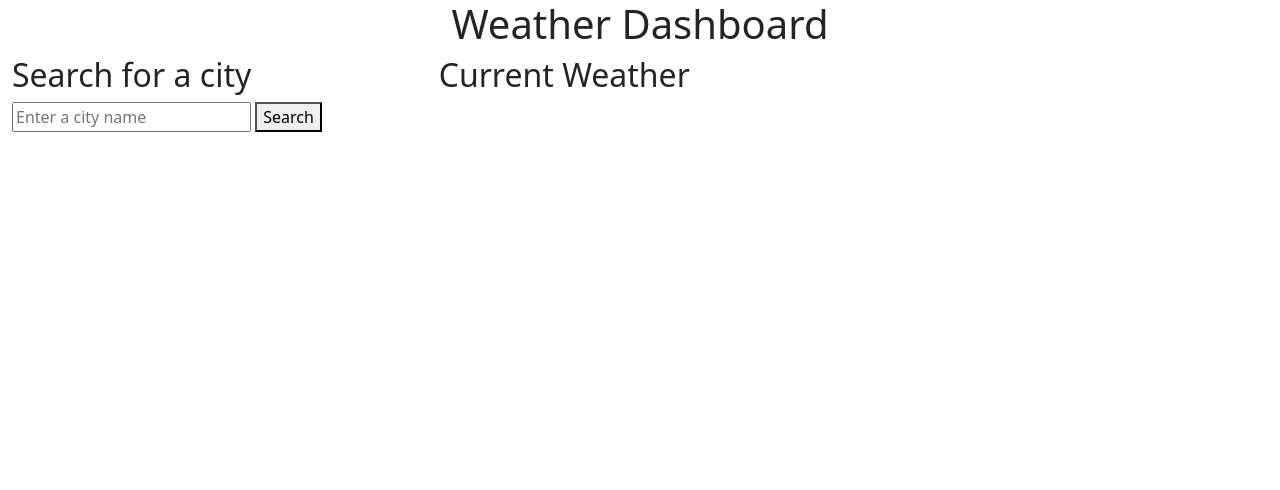
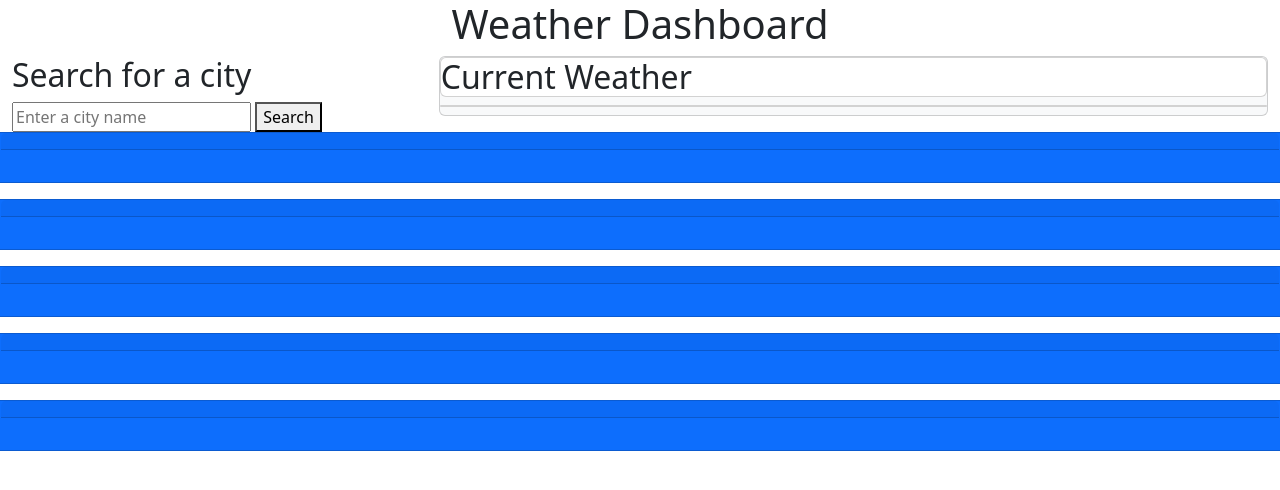
Before and after one commit to KyleKarotko/5dayWeather, a plain HTML site: page index.html in a window 1280 px wide. Drawn offline with nearby package versions, Linux system fonts and the light colour scheme.

Commit message:
added HTML to make boxes for five day

```diff
--- a/assets/script.js
+++ b/assets/script.js
@@ -1,7 +1,5 @@
 var searchFormEl = document.querySelector('#search-form');
 var APIkey = "00a2ab0e16fa5ac0d1cd1818e2d4d52c";
-
-// Function to fetch API
 
 // Function to search for city by name
 function citySearch(event) {
@@ -19,7 +17,6 @@ function citySearch(event) {
 
 
 //Function to get Cord from city name
-
 function convertCord (city){
     fetch("http://api.openweathermap.org/geo/1.0/direct?q=" + city +"&limit=5&appid=" + APIkey).then(function(response){
     return response.json()
--- a/index.html
+++ b/index.html
@@ -23,11 +23,42 @@
                     </form>
                 </section>
                 <section class="col-8">
-                    <div id="current-box">
-                        <h2 id="current-weather">Current Weather</h2>
-                    </div>
+                 <div id="current-box">
+                        <div class="card bg-light mb-s">
+                          <h2 class="card header" id="current-weather">Current Weather</h2>
+                            <h3 class="card header" id="current-date"></h3>
+                        </div>
+                         <div class="card-body" id="today-box"></div>
+                 </div>
+
+
                 </section>
             </div>
+        </div>
+        <div>
+            <div class="row" id="fiveDayFor">
+                    <div class="card text-white bg-primary mb-3 fiveCards">
+                      <div class="card-header"></div>
+                      <div class="card-body"></div>
+                    </div>
+                    <div class="card text-white bg-primary mb-3 fiveCards">
+                      <div class="card-header"></div>
+                      <div class="card-body"></div>
+                    </div>
+                    <div class="card text-white bg-primary mb-3 fiveCards">
+                      <div class="card-header"></div>
+                      <div class="card-body"></div>
+                    </div>
+                    <div class="card text-white bg-primary mb-3 fiveCards">
+                      <div class="card-header"></div>
+                      <div class="card-body"></div>
+                    </div>
+                    <div class="card text-white bg-primary mb-3 fiveCards">
+                      <div class="card-header"></div>
+                      <div class="card-body"></div>
+                    </div>
+            </div>
+
         </div>
 
     </main>
```
